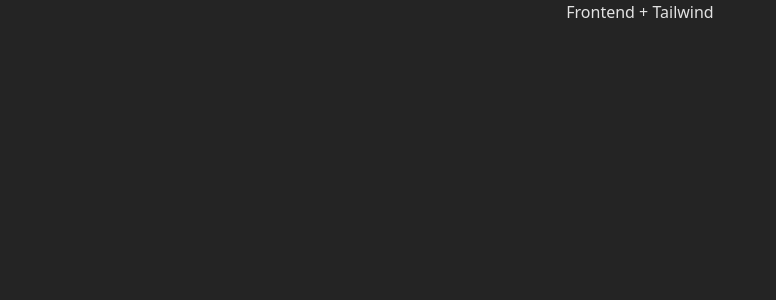
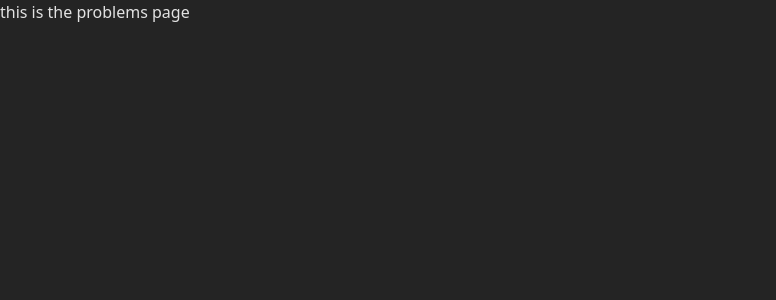
Before and after one commit to amitjomy007/DSAEngineer, a React (Vite) app in the folder frontend/: page /problems in a window 1280 px wide. Shown: the top 300 px of the page, without its empty margins (0-776 px from the left). Built offline with nearby package versions, Linux system fonts and the light colour scheme.

Commit message:
feat : add react-router-dom, 404 Page and  related documentations

```diff
--- a/frontend/package.json
+++ b/frontend/package.json
@@ -15,6 +15,7 @@
     "react": "^19.1.0",
     "react-dom": "^19.1.0",
     "react-redux": "^9.2.0",
+    "react-router-dom": "^7.6.2",
     "tailwindcss": "^4.1.10",
     "vite": "^6.3.5"
   },
--- a/frontend/src/App.tsx
+++ b/frontend/src/App.tsx
@@ -1,10 +1,20 @@
 import "./App.css";
-
+import { Routes, Route } from "react-router-dom";
+import Problems from "./pages/problems";
+import Solutions from "./pages/solutions";
+import Home from "./pages/home";
+import NotFoundPage from "./pages/NotFound/notFound";
 function App() {
   return (
-    <div className="flex flex-col items-center justify-center ">
-      <h1>Frontend + Tailwind</h1>
-    </div>
+    <>
+      <Routes>
+        <Route path="/" element={<Home />} />
+        <Route path="/problems" element={<Problems />} />
+        <Route path="/solutions" element ={<Solutions />} />
+        //404 Not found
+        <Route path="*" element={<NotFoundPage />} />
+      </Routes>
+    </>
   );
 }
 
--- a/frontend/src/main.tsx
+++ b/frontend/src/main.tsx
@@ -1,13 +1,17 @@
-import { StrictMode } from 'react'
-import { createRoot } from 'react-dom/client'
-import './index.css'
-import App from './App.tsx'
-import { Provider } from 'react-redux'
-import {store} from './store/store.ts'
-createRoot(document.getElementById('root')!).render(
+import { StrictMode } from "react";
+import { createRoot } from "react-dom/client";
+import "./index.css";
+import App from "./App.tsx";
+import { Provider } from "react-redux";
+import { store } from "./store/store.ts";
+import { BrowserRouter } from "react-router-dom";
+
+createRoot(document.getElementById("root")!).render(
   <StrictMode>
     <Provider store={store}>
-      <App />
+      <BrowserRouter>
+        <App />
+      </BrowserRouter>
     </Provider>
-  </StrictMode>,
-)
+  </StrictMode>
+);
--- /dev/null
+++ b/frontend/src/pages/NotFound/notFound.tsx
@@ -0,0 +1,17 @@
+// src/pages/NotFoundPage.tsx
+import React from 'react';
+import { Link } from 'react-router-dom';
+
+const NotFoundPage: React.FC = () => {
+  return (
+    <div style={{ textAlign: 'center', marginTop: '50px' }}>
+      <h1>404 - Page Not Found</h1>
+      <p>Oops! The page you are looking for does not exist.</p>
+      <p>
+        <Link to="/">Go to Home Page</Link>
+      </p>
+    </div>
+  );
+};
+
+export default NotFoundPage;
--- /dev/null
+++ b/frontend/src/pages/home.tsx
@@ -0,0 +1,16 @@
+import { useNavigate } from "react-router-dom";
+const Home = () => {
+  const navigate = useNavigate();
+  const handleButtonClick = (route: string) => {
+    navigate(route);
+  };
+
+  return (
+    <div>
+      <button onClick={() => handleButtonClick("/problems")}>problems</button>
+      <button onClick={() => handleButtonClick("/solutions")}>solutions</button>
+    </div>
+  );
+};
+
+export default Home;
--- /dev/null
+++ b/frontend/src/pages/problems.tsx
@@ -0,0 +1,8 @@
+
+const Problems = () => {
+  return (
+    <div>this is the problems page</div>
+  )
+}
+
+export default Problems
--- /dev/null
+++ b/frontend/src/pages/solutions.tsx
@@ -0,0 +1,8 @@
+
+const Solutions = () => {
+  return (
+    <div>this is the solutions page</div>
+  )
+}
+
+export default Solutions
```
Also changed, not shown: frontend/Documentation/readme.md, frontend/src/components/auth/LoginReduxExample.tsx (renamed from frontend/src/components/auth/Login.tsx), 1 other file (tests, documents, lock files or other folders).
